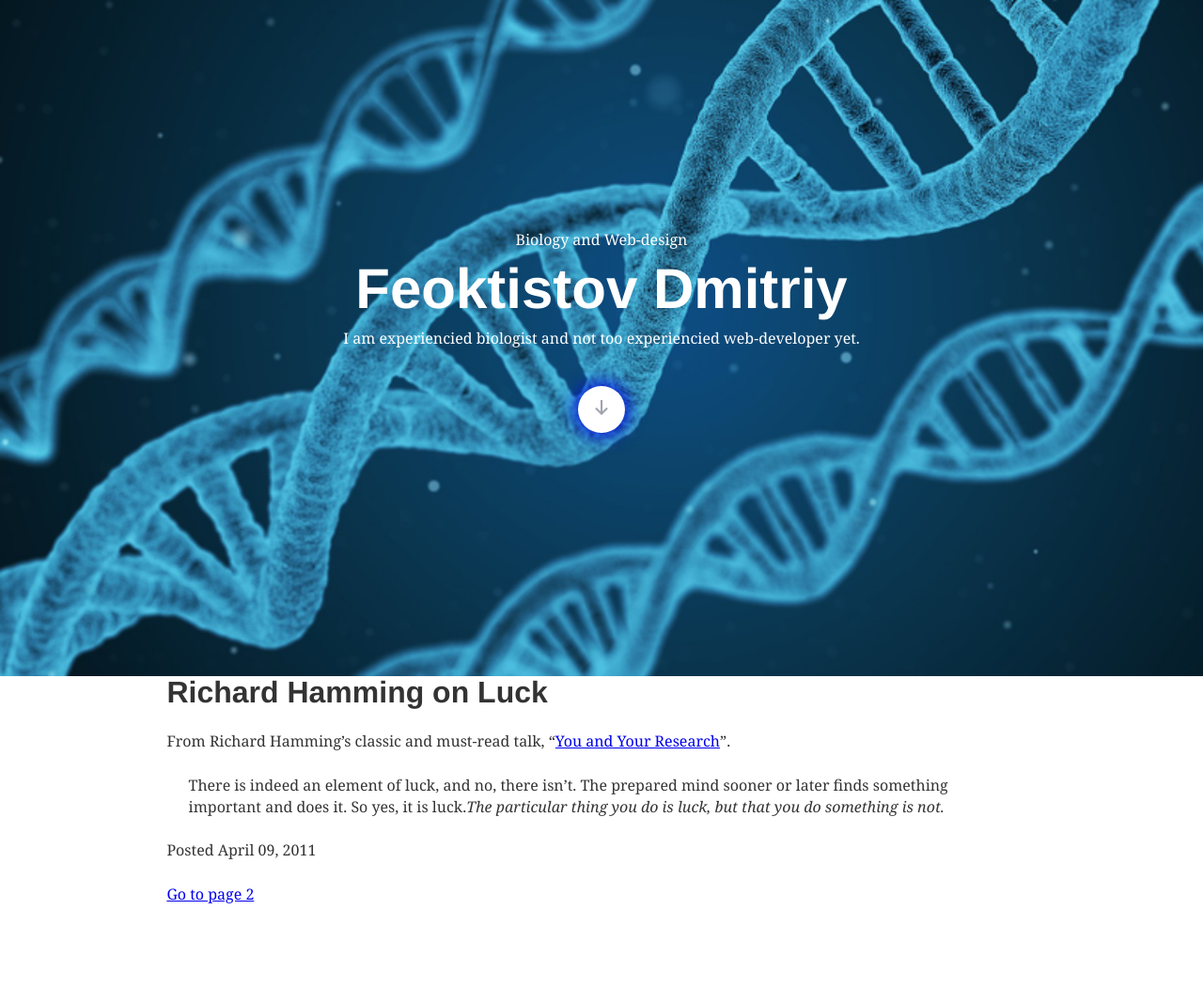
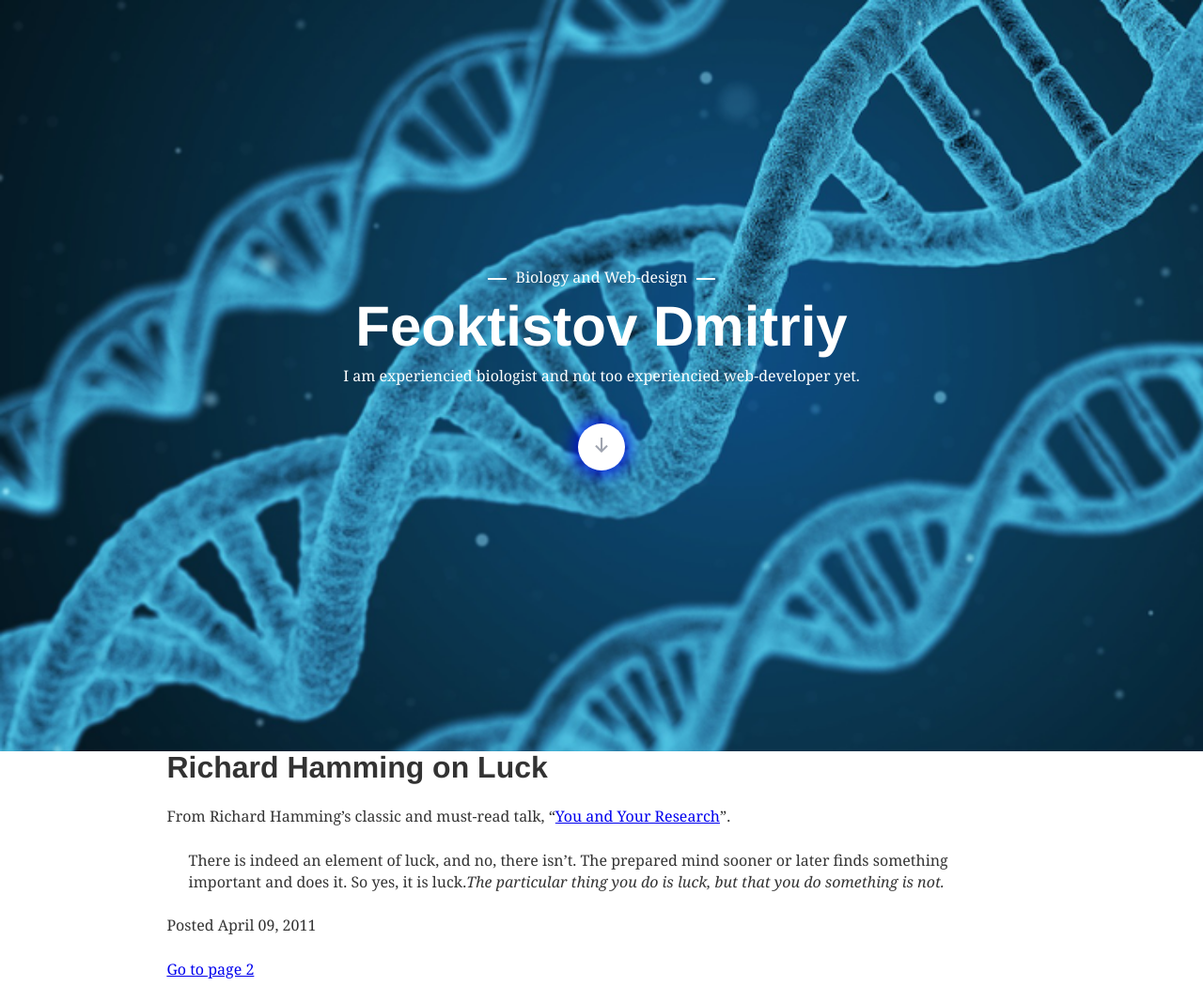
Before and after one commit to dimafeoktistov/Triing-gatsby, a Gatsby site: page / in a window 1280 px wide. Shown: the whole page at 94% size. Before the commit the page ends 987 px from the top, so only its background shows below. Built offline with nearby package versions, Linux system fonts and the light colour scheme; Gatsby itself is replaced by a stand-in of ours.

Commit message:
FIX: fixed before and after pseudoelemnts in hero

```diff
--- a/src/components/Hero/hero.module.scss
+++ b/src/components/Hero/hero.module.scss
@@ -7,9 +7,8 @@ $shadow: rgba(204, 204, 223, .5);
   background-size: cover;
   display: flex;
   flex-direction: column;
-  height: 90vh;
+  height: 100vh;
   justify-content: center;
-  min-height: 600px;
 }
 
 .herotext {
@@ -24,9 +23,9 @@ $shadow: rgba(204, 204, 223, .5);
   }
 
   span {
-    ::before {
+    &::before {
       background-color: $white;
-      content: '/';
+      content: '';
       display: inline-block;
       height: 2px;
       margin-right: 10px;
@@ -34,9 +33,9 @@ $shadow: rgba(204, 204, 223, .5);
       width: 20px;
     }
 
-    ::after {
+    &::after {
       background-color: $white;
-      content: '/';
+      content: '';
       display: inline-block;
       height: 2px;
       margin-left: 10px;
```
